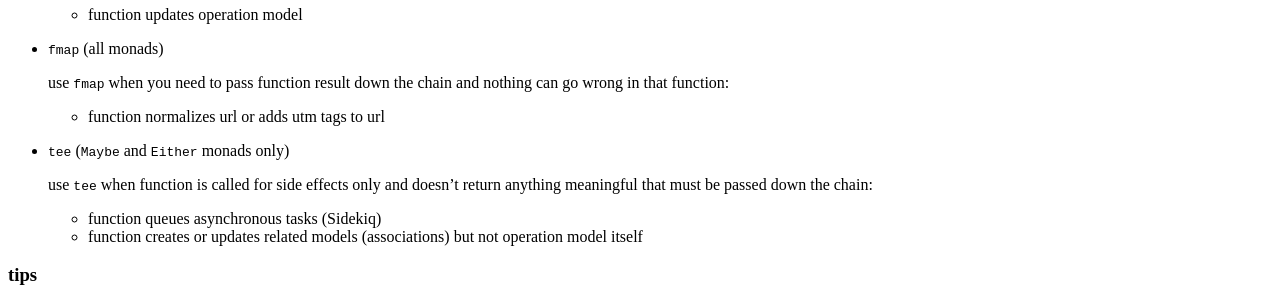
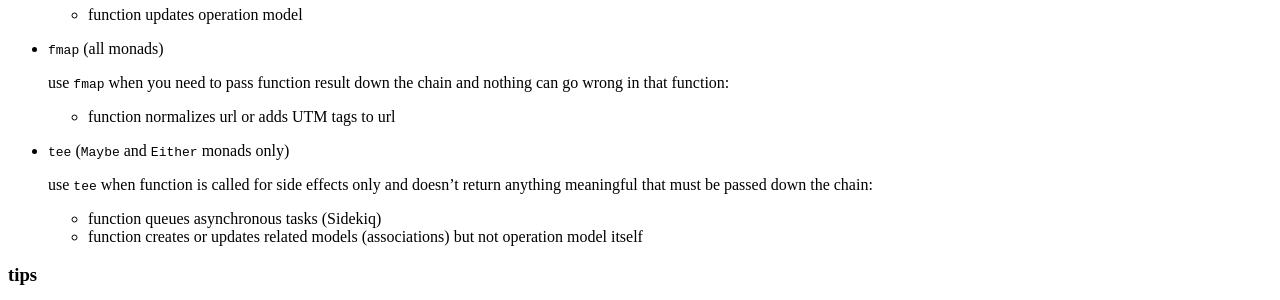
Before and after one commit to tap349/tap349.github.io, a Jekyll site: the page built from _posts/2017-02-27-monads-in-ruby.md, in a window 1280 px wide and 900 px high, scrolled down 1320 px. Shown: the part 152-452 px from the top of the window. Built offline with Jekyll 4.4.1, drawn with Linux system fonts in a browser that asks for light colours.

Commit message:
update 2017-05-09_16:36:55

```diff
--- a/_posts/2017-02-27-monads-in-ruby.md
+++ b/_posts/2017-02-27-monads-in-ruby.md
@@ -102,7 +102,7 @@ monads have the following methods:
   use `fmap` when you need to pass function result down the chain
   and nothing can go wrong in that function:
 
-  - function normalizes url or adds utm tags to url
+  - function normalizes url or adds UTM tags to url
 
 - `tee` (`Maybe` and `Either` monads only)
 
```
